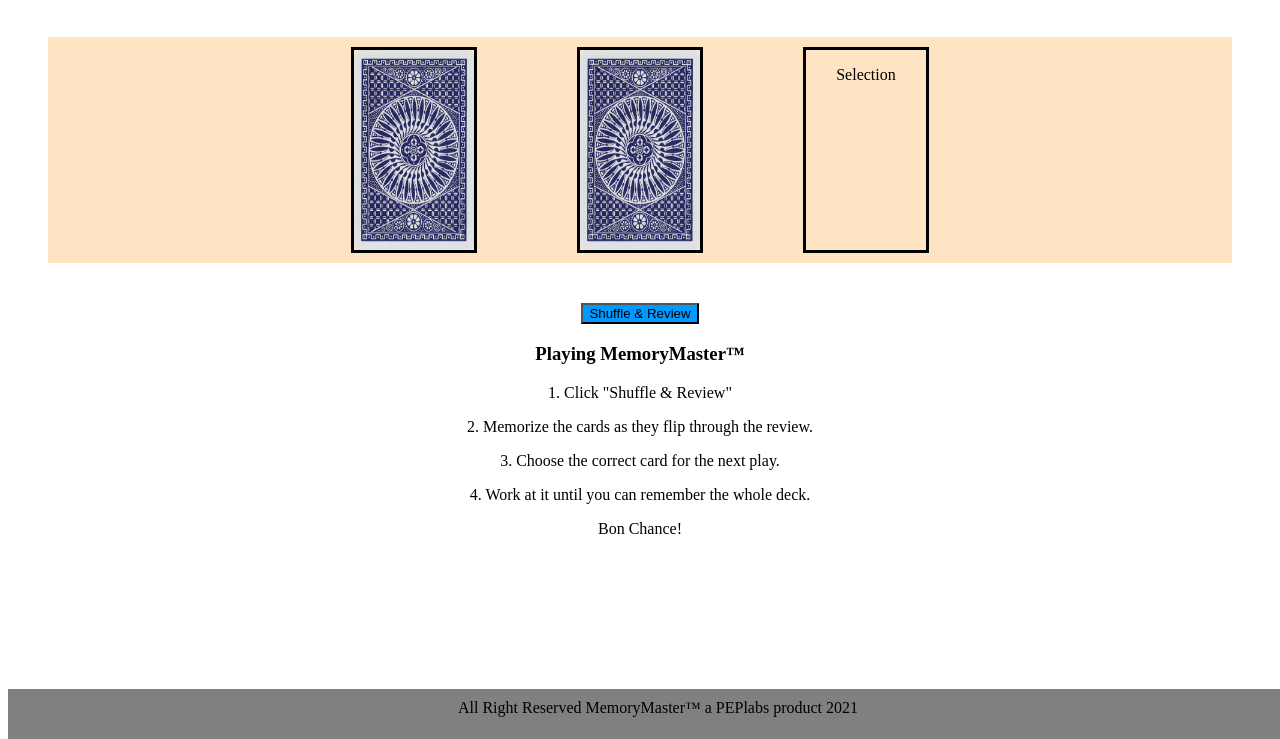
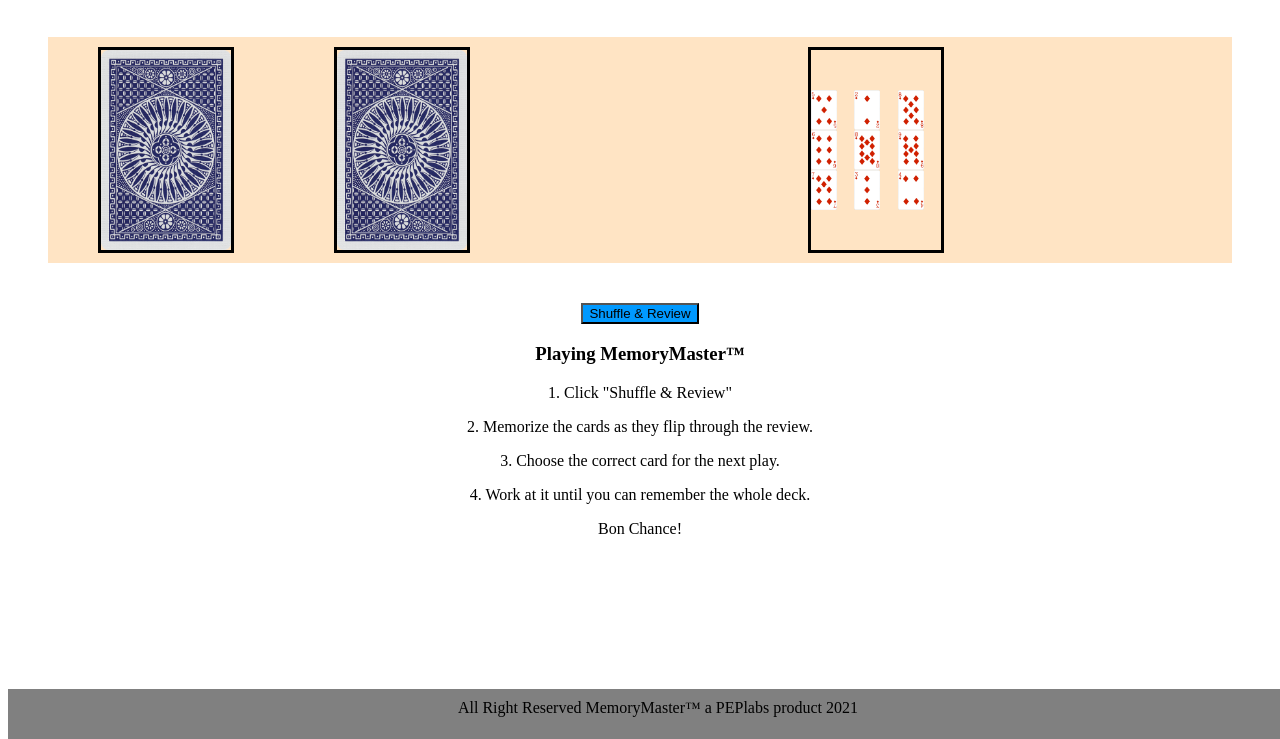
Before and after one commit to tommytoyou/MemoryMaster, a plain HTML site: page index.html in a window 1280 px wide. Shown: the part 61-800 px from the top of the page. Drawn offline with Linux system fonts and the light colour scheme; files that its build step writes are made by us from their sources.

Commit message:
milestone

```diff
--- a/app.js
+++ b/app.js
@@ -1,10 +1,13 @@
 
-let button = document.querySelector('button');
-let shuffleAndReview = deck.shuffle {
+let button = document.getElementById('shuffleButton');
+//let shuffleAndReview = () =>  {
+  // console.log(deck.shuffle())
+  // deck.deal();
+  // console.log(deck.deck);
+//}
 
-}
-button.addEventListener("click", ShuffleAndReview())
-
+//for (let i = 0; i <= .length; i++)
+button.addEventListener("click", flipCards)
 
 
 
@@ -52,23 +55,122 @@
   let values = [2, 3, 4, 5, 6, 7, 8, 9, 10];
 let deck = new Deck();
 deck.createDeck(suits, values);
-console.log(deck.shuffle());
-console.log(deck.deal());
+let mydeck = deck.shuffle();
+// this is my array
+
+
+
+//* 1 * display card and write a loop for selection
+
+//for (let i = 0; i < values.length; i++)
+// * 2 *  add a timer for display of card sequence 500 / card
+function flipCards(e, mydeck){
+  let i = 0;
+  while(i < mydeck.length){
+    // show card at mydeck[i]
+    let interval = setInterval(timer,500)
+    function timer(num) {
+      let element = document.querySelector(`.${divD.className}`);
+      let style = getComputedStyle(element);
+      let backgroundImage = style.backgroundImage;
+      let parentRightImage = document.querySelector('.parentLeftImage');
+
+    } i++;
+  }
+}
+
+
+// let interval = setInterval(timer,500)
+// function timer(num) {
+//   for (let i = 0; i < mydeck.length; i++)
+// num -= 1
+// console.log(num)
+// if (num=== 0){
+//   console.log("Review Complete")
+//    clearInterval(interval)
+// }
+//for (let i = 0; i < values.length; i++)
+
+// }
+// timer(9)
+
+// push all images into selection array
+
+
+// * 3 * Render images in selection area
+//const cardSelected = (mydeck) => {
+  for (let i = 0; i < mydeck.length; i++){
+    let divD = document.createElement("div");
+    console.log(divD)
+    let newId = mydeck[i]
+    divD.classList.add(`D${mydeck[i].value}`)
+
+    // onclick() behavior for rightCard
+
+    //let cardCount = 0
+
+    divD.onclick = function pickCard() {
+      //1.)store class of div
+      //alert(divD.classList);
+      let element = document.querySelector(`.${divD.className}`);
+      let style = getComputedStyle(element);
+      let backgroundImage = style.backgroundImage;
+      let parentRightImage = document.querySelector('.parentRightImage');
+      //let parentRightStyle = getComputedStyle(parentRightImage);
+      parentRightImage.src = `.${backgroundImage.slice(60, -2)}`;
+
+      // leftCard behavior
+      // cardCount = cardCount + 1
+      cardCount += 1
+
+      console.log(mydeck[cardCount].value)
+
+
+    }
+    document.querySelector('.suit-container').append(divD);
+  }
+
+//---------------
+
+//Target divD and place it within parentLeft div when shuffling
+
+//Target suit-container class and remove the shuffle and leave static
+
+//3 function  1 CLICKING 1 appearingRIGHTparent 1 flipping leftpRENTR
 
 
 
 
 
 
-// let interval = setInterval(timer,1000)
-// function timer(num) {
-// num -= 1
-// console.log(num)
-// if (num=== 0){
-//   console.log("I am done")
-//    clearInterval(interval)
+
+
+
+
+//--------------
+//cardSelected()
+// * 4 * when card 'click' - run function check
+// if(cardSelected === true) {
+//                 =
+
+// } else if(cardSelected === false){
+//                  =
+
 // }
 
+// }
+// function eventHandler(event) {
+//   if (event.type == 'fullscreenchange') {
+//     /* handle a full screen toggle */
+//   } else /* fullscreenerror */ {
+//     /* handle a full screen toggle error */
+//   }
+// }
+// if card correct go to next choice
+//  else incorrect  - Game Over " The nature of life is impermenance"
 
-// }
-// timer(5)
+// * 5 * Need 2 arrays
+    // one for order selection clicked
+ //   let selectionClicked = []
+    // one for order cards shuffled
+    //let mydeckShuffled = []
--- a/index.html
+++ b/index.html
@@ -3,35 +3,37 @@
 <head>
   <meta charset="UTF-8">
   <meta name="viewport" content="width=device-width, initial-scale=1">
-  <link rel="stylesheet" type="text/css" href="css/style.css">
+
+  <script defer src= "./app.js"></script>
   <link  rel='stylesheet' href='./style.css' />
   <title>MemoryMaster™</title>
 </head>
 <body>
   <h1> MemoryMaster™ </h1>
   <div class = "container">
-    <div class = "parent">
+    <div class = "parentLeft">
 
-      <img src= "assets/playing-cards-back.png"alt="Playing Card back" width="120" height="200">
+      <img class = "parentLeftImage" src = "assets/playing-cards-back.png"alt="Playing Card back" width="130" height="200">
 
     </div>
-    <div class = "parent">
+    <div class = "parentRight">
       <p> </p>
-      <img src= "assets/playing-cards-back.png"alt="Playing Card back" width="120" height="200">
+      <img class = "parentRightImage" src = "assets/playing-cards-back.png"alt="Playing Card back" width="130" height="200">
 
     </div>
-    <div class = "parent">
-      <p> Selection </p>
-      <div class = suit-container> </div>
+    <div class = "suits">
+
+      <div class = 'suit-container'> </div>
     </div>
  </div>
- <button onclick="ShuffleAndReview()"> Shuffle & Review</button>
+ <button id= "shuffleButton"> Shuffle & Review</button>
  <h3>Playing MemoryMaster™</h3>
- <p>
-   1. Click "Shuffle & Review"</p>
+  <p>
+   <p>1. Click "Shuffle & Review"</p>
    <p>2. Memorize the cards as they flip through the review.</p>
    <p>3. Choose the correct card for the next play.</p>
    <p>4. Work at it until you can remember the whole deck.</p>
+  </p>
    <p>Bon Chance!</p>
 
    <footer> All Right Reserved MemoryMaster™ a PEPlabs product 2021</footer>
--- a/style.css
+++ b/style.css
@@ -8,29 +8,122 @@
     text-align: center;
 
   }
+.D2 {
+  background-image: url("./assets/2D.png");
+  background-size: cover;
+  width: 26px;
+  height: 40px;
+  flex: 1;
 
+}
+.D3 {
+  background-image: url("./assets/3D.png");
+  background-size: cover;
+  width: 26px;
+  height: 40px;
+  flex: 1;
+
+}
+.D4 {
+  background-image: url("./assets/4D.png");
+  background-size: cover;
+  width: 26px;
+  height: 40px;
+  flex: 1;
+
+}
+.D5 {
+  background-image: url("./assets/5D.png");
+  background-size: cover;
+  width: 26px;
+  height: 40px;
+  flex: 1;
+
+}
+.D6 {
+  background-image: url("./assets/6D.png");
+  background-size: cover;
+  width: 26px;
+  height: 40px;
+  flex: 1;
+
+}
+.D7 {
+  background-image: url("./assets/7D.png");
+  background-size: cover;
+  width: 26px;
+  height: 40px;
+  flex: 1;
+
+}
+.D8 {
+  background-image: url("./assets/8D.png");
+  background-size: cover;
+  width: 26px;
+  height: 40px;
+  flex: 1;
+
+}
+.D9 {
+  background-image: url("./assets/9D.png");
+  background-size: cover;
+  width: 26px;
+  height: 40px;
+  flex: 1;
+
+}
+.D10 {
+  background-image: url("./assets/10D.png");
+  background-size: cover;
+  width: 26px;
+  height: 40px;
+  flex: 1;
+
+}
 
   .container {
     display: flex;
-    flex-direction: row;
+
     justify-content: center;
-  background-color: bisque;
-  margin: 40px 40px;
+    background-color: bisque;
+    margin: 40px 40px;
   }
 
-  .parent {
+  .parentLeft {
     border-style: solid;
     height: 200px;
-    width: 120px;
-
-
+    width: 130px;
      display: flex;
     justify-content: center;
      margin: 10px 50px;
   }
+
+  .parentRight {
+    border-style: solid;
+    height: 200px;
+    width: 130px;
+     display: flex;
+    justify-content: center;
+     margin: 10px 50px;
+  }
+
+  .suit-container {
+    display: grid;
+    grid-template-columns: 1fr 1fr 1fr;
+  }
+
   button {
-  background-color: rgb(0, 153, 255);
+    background-color: rgb(0, 153, 255);
   }
+  .suits {
+    align-content: space-around;
+    margin: auto;
+    border-style: solid;
+    height: 200px;
+    width: 130px;
+
+  }
+
 
 
   footer {
```
Lines whose indentation alone changed are shown as unchanged.
